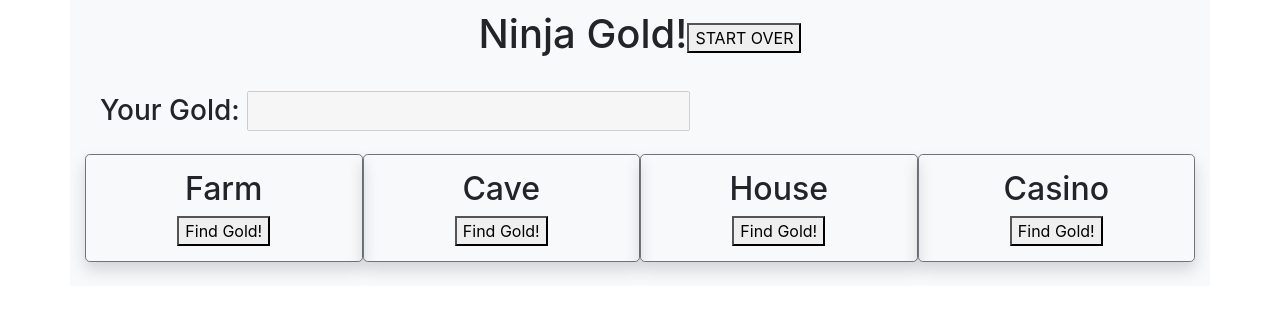
After one commit to ewink1977/django_ninja_gold, a Django app: template ninja_gold/templates/gold/getindex.html in a window 1280 px wide. The commit adds this page. Shown: the top 317 px of the page. Run offline with Django 3.2, Linux system fonts and the light colour scheme; the template is opened without the code that fills it, so the values that code supplies are empty; some libraries are stand-ins or nearby versions.

Commit message:
GET (URL) method of playing game functional, some styling changes.

```diff
--- a/ninja_gold/static/gold/overwrite.style.css
+++ b/ninja_gold/static/gold/overwrite.style.css
@@ -6,6 +6,11 @@ h1 {
     padding: 15px;
 }
 
+.local-center {
+    text-align: center;
+    margin: 0 auto;
+}
+
 .activity-font {
     font-family: 'Special Elite', cursive;
     font-size: 0.8em;
--- /dev/null
+++ b/ninja_gold/templates/gold/getindex.html
@@ -0,0 +1,36 @@
+{% extends "gold/template.html" %}
+    {% block content %}
+    <header class="d-flex justify-content-center align-items-center">
+        <h1>Ninja Gold!</h1>
+        <a href="reset"><button>START OVER</button></a>
+    </header>
+
+    <h3 class="local-pad">Your Gold: <input type="text" disabled value="{{ request.session.gold }}"></h3>
+
+    <div class="d-flex justify-content-center">
+        <div class="col-3 border border-secondary rounded-lg shadow local-pad local-center">
+                <h2>Farm</h2>
+                <a href="process_gold?location=farm"><button>Find Gold!</button></a>
+            </form>
+        </div>
+        <div class="col-3 border border-secondary rounded-lg shadow local-pad local-center">
+                <h2>Cave</h2>
+                <a href="process_gold?location=cave"><button>Find Gold!</button></a>
+            </form>
+        </div>
+        <div class="col-3 border border-secondary rounded-lg shadow local-pad local-center">
+                <h2>House</h2>
+                <a href="process_gold?location=house"><button>Find Gold!</button></a>
+            </form>
+        </div>
+        <div class="col-3 border border-secondary rounded-lg shadow local-pad local-center">
+                <h2>Casino</h2>
+                <a href="process_gold?location=casino"><button>Find Gold!</button></a>
+            </form>
+        </div>
+    </div>
+    <br>
+    {% for activity in request.session.activities reversed %}
+    <p class="text-{{ activity.result }} activity-font">{{ activity.message }}</p>
+    {% endfor %}
+    {% endblock content %}
```
Also changed, not shown: ninja_gold/views.py (+17 -2 lines), db.sqlite3.
